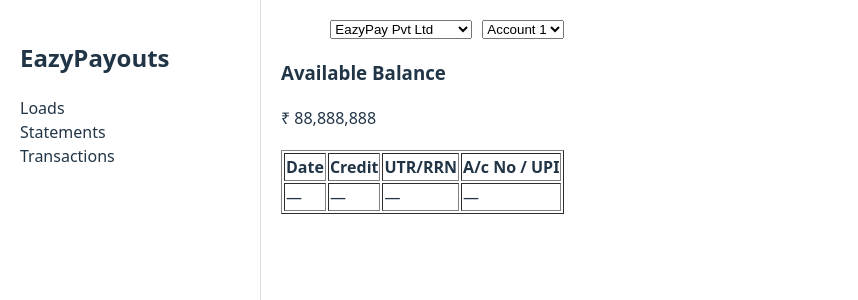
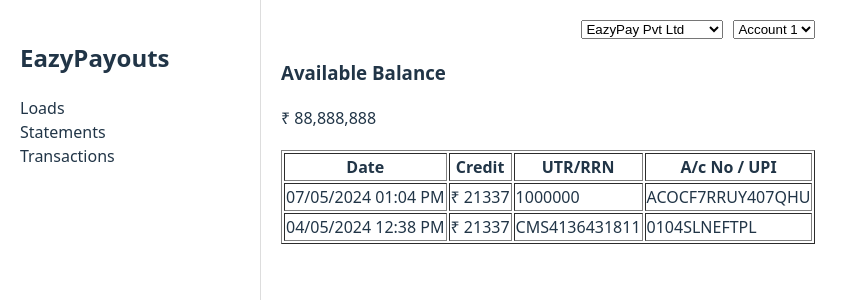
Before and after one commit to Aniruddh1408/Payments-Dashboard, a React (Vite) app: page / in a window 1280 px wide. Shown: the top 300 px of the page, without its empty margins (0-858 px from the left). Built offline with nearby package versions, Linux system fonts and the light colour scheme.

Commit message:
Code to show transaction

```diff
--- a/src/App.jsx
+++ b/src/App.jsx
@@ -40,7 +40,7 @@
             value={selectedCompanyIndex}
             onChange={(e) => {
               setSelectedCompanyIndex(Number(e.target.value));
-              setSelectedAccountIndex(0); // reset account
+              setSelectedAccountIndex(0);
             }}
           >
             {companies.map((company, index) => (
@@ -65,13 +65,13 @@
           </select>
         </div>
 
-        {/* Balance (NOW DYNAMIC) */}
+        {/* Balance */}
         <div style={{ marginTop: "20px" }}>
           <h3>Available Balance</h3>
           <p>₹ {selectedAccount.balance.toLocaleString()}</p>
         </div>
 
-        {/* Table (still static for now) */}
+        {/* Transactions Table (NOW DYNAMIC) */}
         <table border="1" width="100%" style={{ marginTop: "20px" }}>
           <thead>
             <tr>
@@ -82,12 +82,14 @@
             </tr>
           </thead>
           <tbody>
-            <tr>
-              <td>—</td>
-              <td>—</td>
-              <td>—</td>
-              <td>—</td>
-            </tr>
+            {selectedAccount.transactions.map((tx, index) => (
+              <tr key={index}>
+                <td>{tx.date}</td>
+                <td>₹ {tx.credit}</td>
+                <td>{tx.utr}</td>
+                <td>{tx.account}</td>
+              </tr>
+            ))}
           </tbody>
         </table>
 
--- a/src/data/companies.js
+++ b/src/data/companies.js
@@ -38,7 +38,7 @@
   name: "FinCorp Solutions",
   accounts: [
     {
-      name: "Account 1",
+      name: "Account ",
       balance: 16000,
       transactions: [
         {
```
